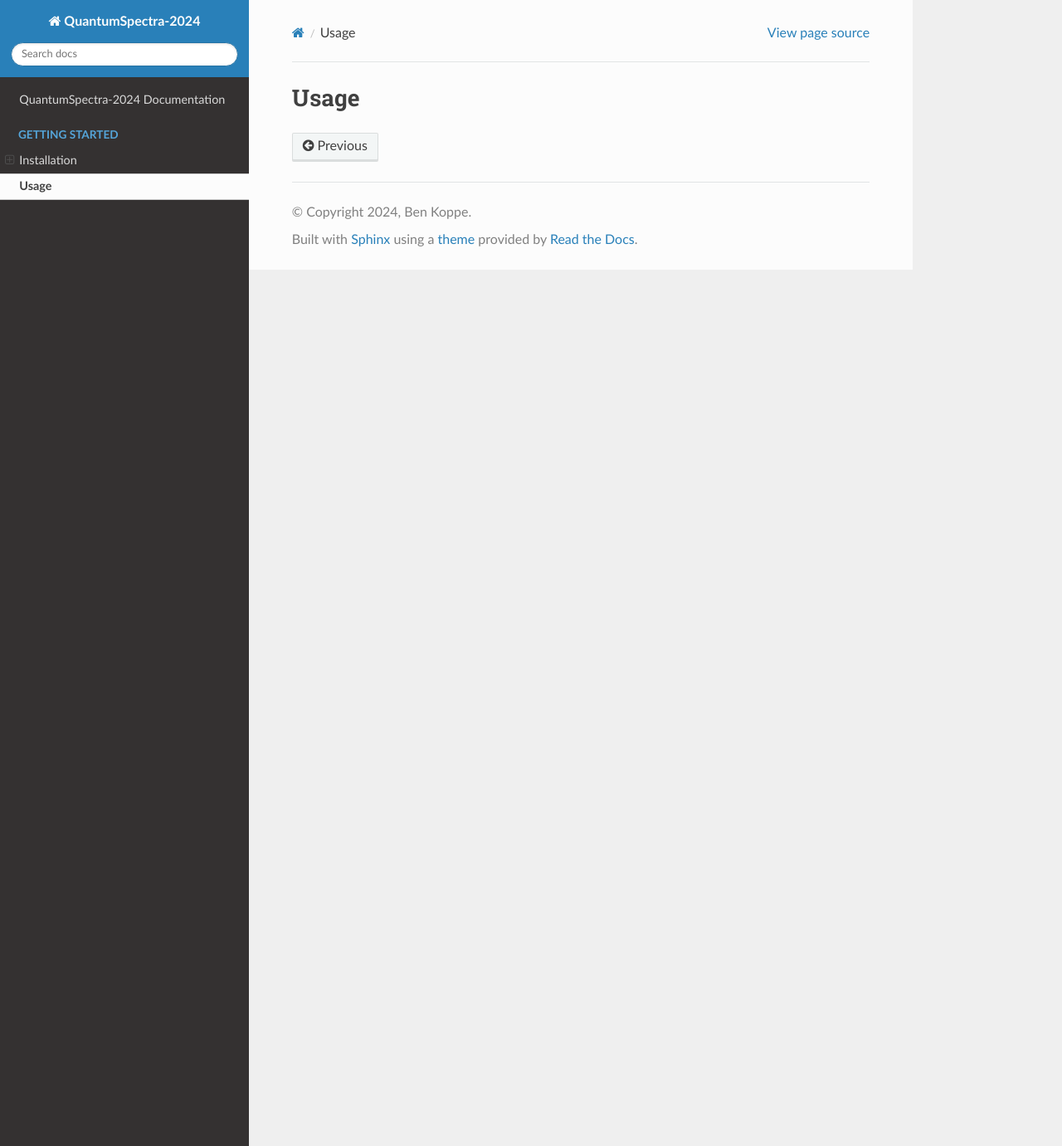
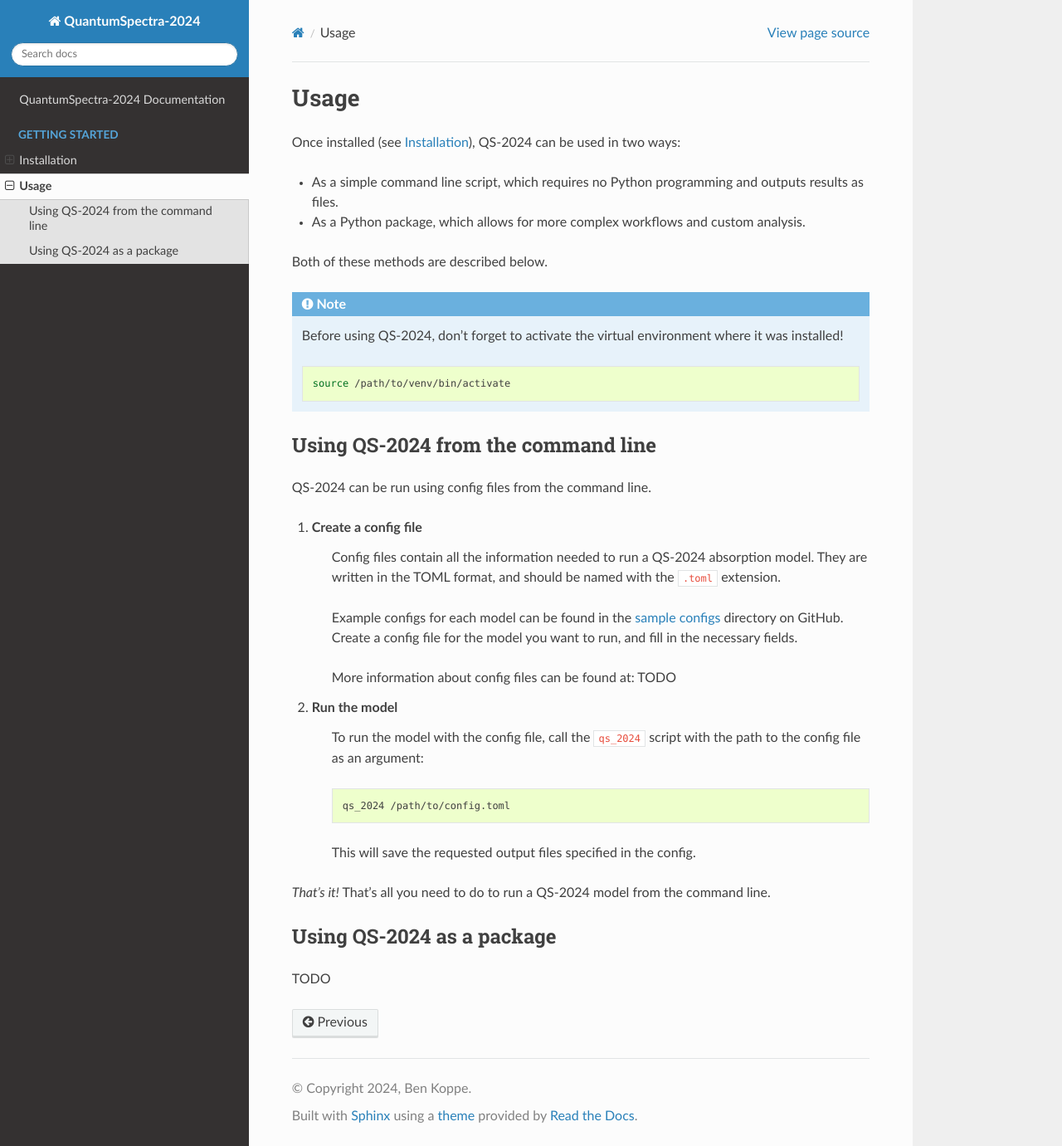
Before and after one commit to benkoppe/QuantumSpectra-2024, a Sphinx documentation site: the page built from docs/source/startup/usage.rst, in a window 1280 px wide and 1381 px high. Shown: the whole window at 83% size. Built offline with Sphinx 7.4.7 and the Read the Docs theme 2.0.0, drawn with Linux system fonts in a browser that asks for light colours.

Commit message:
added usage introduction and cli usage

```diff
--- a/docs/source/startup/usage.rst
+++ b/docs/source/startup/usage.rst
@@ -1,2 +1,51 @@
 Usage
 ==========
+
+Once installed (see :doc:`/startup/installation`), QS-2024 can be used in two ways:
+
+* As a simple command line script, which requires no Python programming and outputs results as files.
+* As a Python package, which allows for more complex workflows and custom analysis.
+
+Both of these methods are described below.
+
+.. note::
+    Before using QS-2024, don't forget to activate the virtual environment where it was installed!
+
+    .. code-block:: bash
+
+        source /path/to/venv/bin/activate
+
+
+Using QS-2024 from the command line
+--------------------------------------
+
+QS-2024 can be run using config files from the command line.
+
+#. **Create a config file**
+
+    Config files contain all the information needed to run a QS-2024 absorption model.
+    They are written in the TOML format, and should be named with the ``.toml`` extension.
+
+    Example configs for each model can be found in the `sample configs <https://github.com/benkoppe/QuantumSpectra-2024/tree/main/sample_configs>`_ directory on GitHub.
+    Create a config file for the model you want to run, and fill in the necessary fields.
+
+    More information about config files can be found at: TODO
+
+#. **Run the model**
+
+    To run the model with the config file, call the ``qs_2024`` script with the path to the config file as an argument:
+
+    .. code-block:: bash
+
+        qs_2024 /path/to/config.toml
+
+    This will save the requested output files specified in the config.
+
+
+*That's it!*
+That's all you need to do to run a QS-2024 model from the command line.
+
+Using QS-2024 as a package
+---------------------------------
+
+TODO
```
